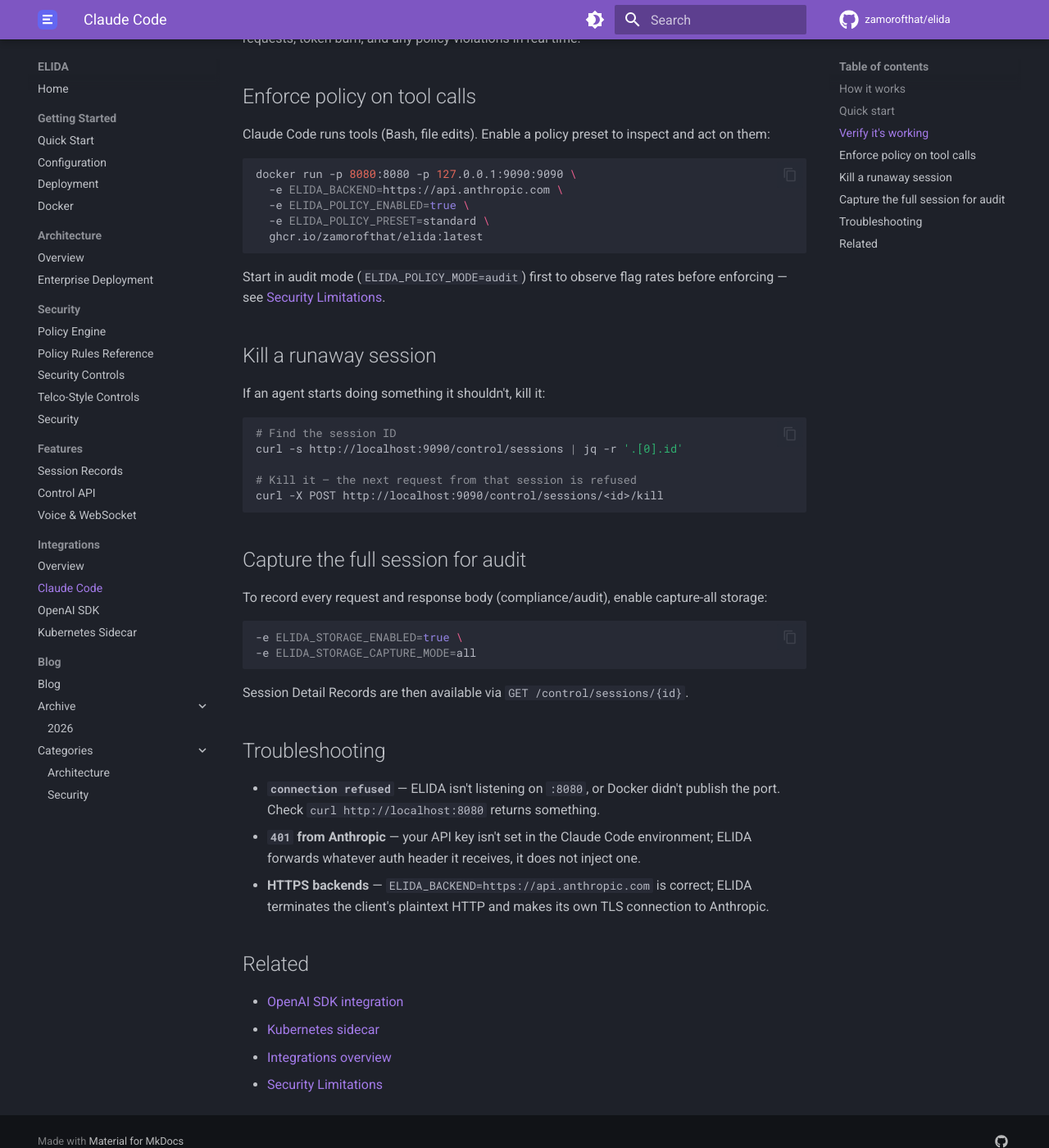
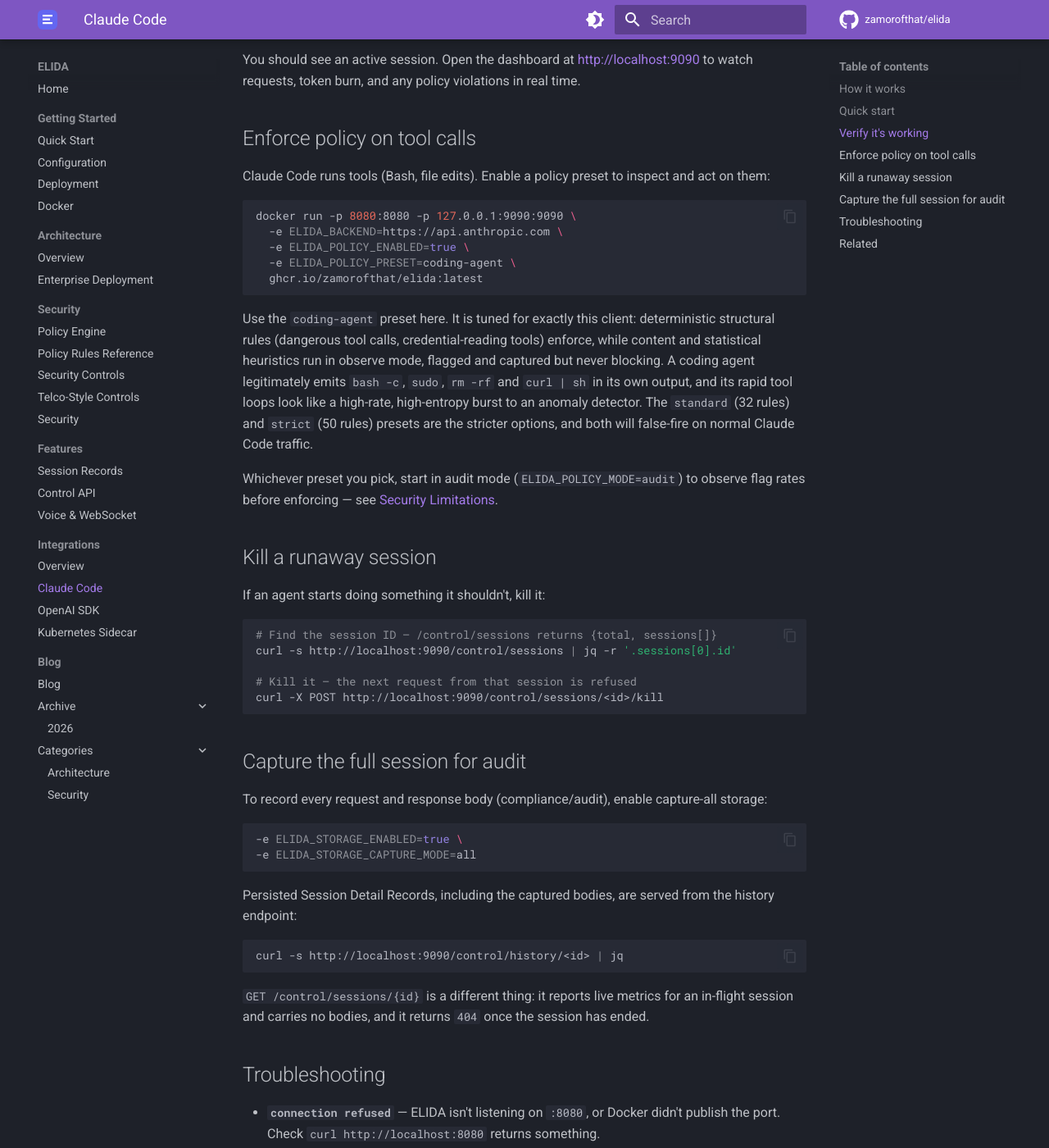
Before and after one commit to zamorofthat/elida, an MkDocs documentation site: the page built from docs/integrations/claude-code.md, in a window 1280 px wide and 1400 px high, scrolled down 1048 px. Shown: the whole window at 82% size. Built offline with MkDocs 1.6.1 and Material for MkDocs 9.7.7, drawn with Linux system fonts in a browser that asks for light colours; comment, search, counter and statistics services are not loaded; some of the changed text lies outside the part shown.

Commit message:
docs: correct streaming, session, and endpoint claims in security limitations and guides
Verified each claim against source and corrected the ones that were wrong:

- Response-side block rules only take ELIDA off the `direct` path. chunked
  (the default) scans incrementally with a 1 KB overlap and terminates
  mid-stream, but bytes already forwarded have reached the agent. Only
  buffered holds the full response pre-scan. (proxy.go:875-899, 1017+)
- Session identity precedence is header -> body-derived (body_path, then
  OpenAI `user`) -> client-IP+backend fallback; nothing is "generated
  per-connection". (proxy.go:659-665, derive.go:19-38)
- GET /control/sessions returns {total, sessions[]}, so index .sessions[0].id.
- Captured bodies are served by GET /control/history/{id};
  GET /control/sessions/{id} is live metrics only and 404s after session end.
- Request bodies are scanned only up to the 10 MB io.LimitReader cap; past
  that the body is truncated and the truncated bytes are forwarded.
- The throttle rung is a fixed per-request time.Sleep today, not rate shaping.
- Recommend the coding-agent preset for Claude Code, not standard.
- The sidecar control port is reachable at the pod IP cluster-wide;
  containerPort is informational and a NetworkPolicy is what restricts it.
- Name the entropy rule exactly (content_entropy_high) and note that
  min_samples is a minimum content length in bytes.
- Add missing limitations: chunk-boundary straddling beyond the 1 KB overlap,
  and the unbounded memory of buffered streaming (max_buffer_size and
  buffer_timeout are parsed but never consulted by handleStreamingWithBuffer).
- Soften the Claude Code "full audit trail of everything" overclaim and note
  that a configured or env-detected backend api_key does overwrite auth headers.

````diff
--- a/docs/integrations/claude-code.md
+++ b/docs/integrations/claude-code.md
@@ -1,6 +1,6 @@
 # Claude Code
 
-Route [Claude Code](https://docs.claude.com/claude-code) through ELIDA to get session tracking, policy enforcement on tool calls, a kill switch, and a full audit trail of everything the agent does in your codebase — without changing how you use the CLI.
+Route [Claude Code](https://docs.claude.com/claude-code) through ELIDA to get session tracking, policy enforcement on tool calls, a kill switch, and an audit trail of the agent's API traffic — without changing how you use the CLI. ELIDA sees what crosses the wire to Anthropic, not what happens on your filesystem, and it records request and response bodies only when storage capture is turned on (see [Capture the full session for audit](#capture-the-full-session-for-audit)).
 
 ## How it works
 
@@ -48,19 +48,21 @@
 docker run -p 8080:8080 -p 127.0.0.1:9090:9090 \
   -e ELIDA_BACKEND=https://api.anthropic.com \
   -e ELIDA_POLICY_ENABLED=true \
-  -e ELIDA_POLICY_PRESET=standard \
+  -e ELIDA_POLICY_PRESET=coding-agent \
   ghcr.io/zamorofthat/elida:latest
 ```
 
-Start in audit mode (`ELIDA_POLICY_MODE=audit`) first to observe flag rates before enforcing — see [Security Limitations](https://github.com/zamorofthat/elida/blob/main/SECURITY_LIMITATIONS.md#4-operational-risks).
+Use the `coding-agent` preset here. It is tuned for exactly this client: deterministic structural rules (dangerous tool calls, credential-reading tools) enforce, while content and statistical heuristics run in observe mode, flagged and captured but never blocking. A coding agent legitimately emits `bash -c`, `sudo`, `rm -rf` and `curl | sh` in its own output, and its rapid tool loops look like a high-rate, high-entropy burst to an anomaly detector. The `standard` (32 rules) and `strict` (50 rules) presets are the stricter options, and both will false-fire on normal Claude Code traffic.
+
+Whichever preset you pick, start in audit mode (`ELIDA_POLICY_MODE=audit`) to observe flag rates before enforcing — see [Security Limitations](https://github.com/zamorofthat/elida/blob/main/SECURITY_LIMITATIONS.md#4-operational-risks).
 
 ## Kill a runaway session
 
 If an agent starts doing something it shouldn't, kill it:
 
 ```bash
-# Find the session ID
-curl -s http://localhost:9090/control/sessions | jq -r '.[0].id'
+# Find the session ID — /control/sessions returns {total, sessions[]}
+curl -s http://localhost:9090/control/sessions | jq -r '.sessions[0].id'
 
 # Kill it — the next request from that session is refused
 curl -X POST http://localhost:9090/control/sessions/<id>/kill
@@ -75,12 +77,18 @@
 -e ELIDA_STORAGE_CAPTURE_MODE=all
 ```
 
-Session Detail Records are then available via `GET /control/sessions/{id}`.
+Persisted Session Detail Records, including the captured bodies, are served from the history endpoint:
+
+```bash
+curl -s http://localhost:9090/control/history/<id> | jq
+```
+
+`GET /control/sessions/{id}` is a different thing: it reports live metrics for an in-flight session and carries no bodies, and it returns `404` once the session has ended.
 
 ## Troubleshooting
 
 - **`connection refused`** — ELIDA isn't listening on `:8080`, or Docker didn't publish the port. Check `curl http://localhost:8080` returns something.
-- **`401` from Anthropic** — your API key isn't set in the Claude Code environment; ELIDA forwards whatever auth header it receives, it does not inject one.
+- **`401` from Anthropic** — your API key isn't set in the Claude Code environment. ELIDA forwards whatever auth header it receives and does not inject one, *unless* a backend `api_key` is configured — in which case it overwrites `x-api-key` (Anthropic) or `Authorization` (OpenAI-style) with that key. A backend with an empty `api_key` is also auto-filled from the environment (`<BACKEND_NAME>_API_KEY`, else `ANTHROPIC_API_KEY` / `OPENAI_API_KEY` by backend type), so check for a stale key in ELIDA's own environment before blaming the client.
 - **HTTPS backends** — `ELIDA_BACKEND=https://api.anthropic.com` is correct; ELIDA terminates the client's plaintext HTTP and makes its own TLS connection to Anthropic.
 
 ## Related
````
Also changed, not shown: SECURITY_LIMITATIONS.md (+12 -10 lines), docs/integrations/kubernetes-sidecar.md (+1 -1 lines), docs/integrations/openai-sdk.md (+11 -3 lines).
